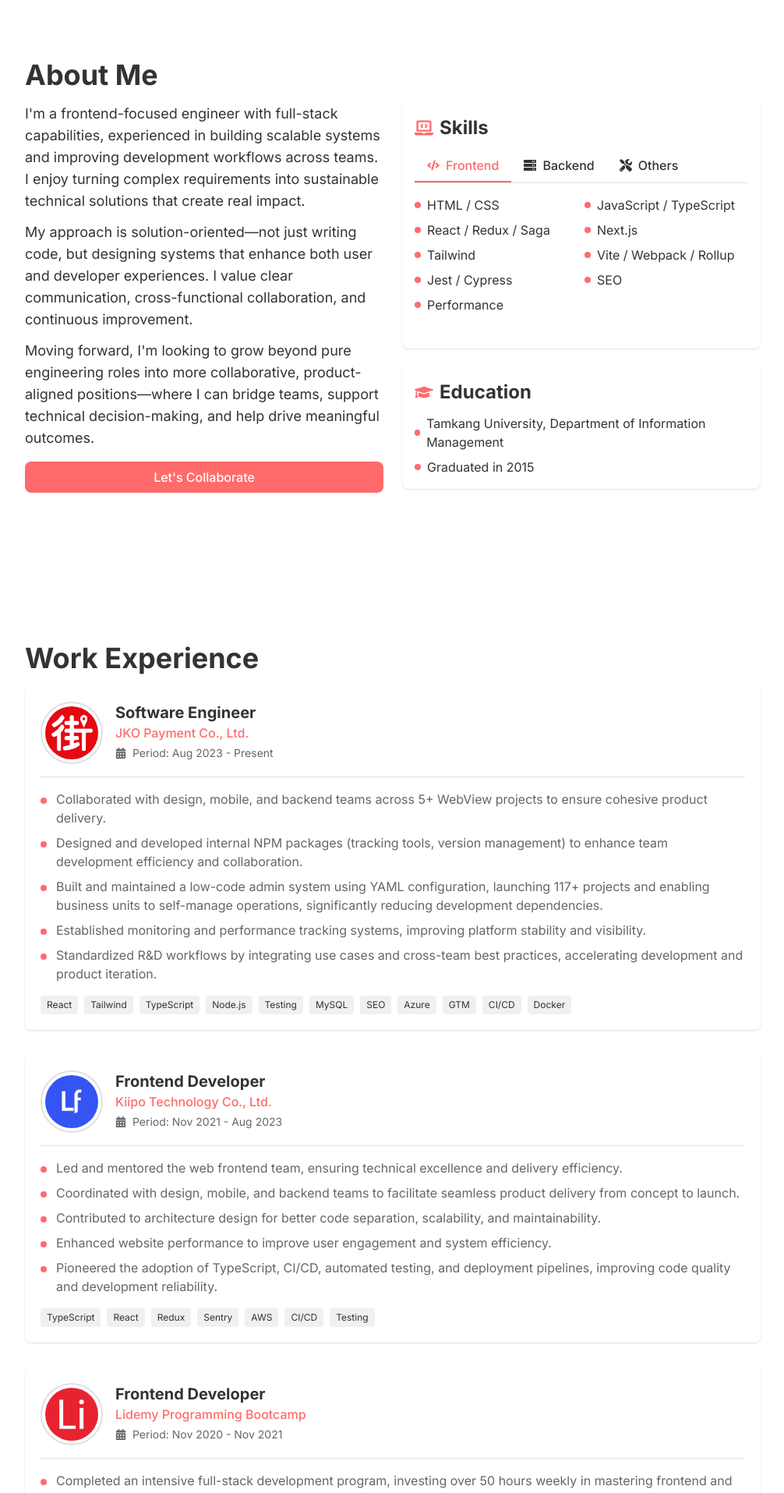
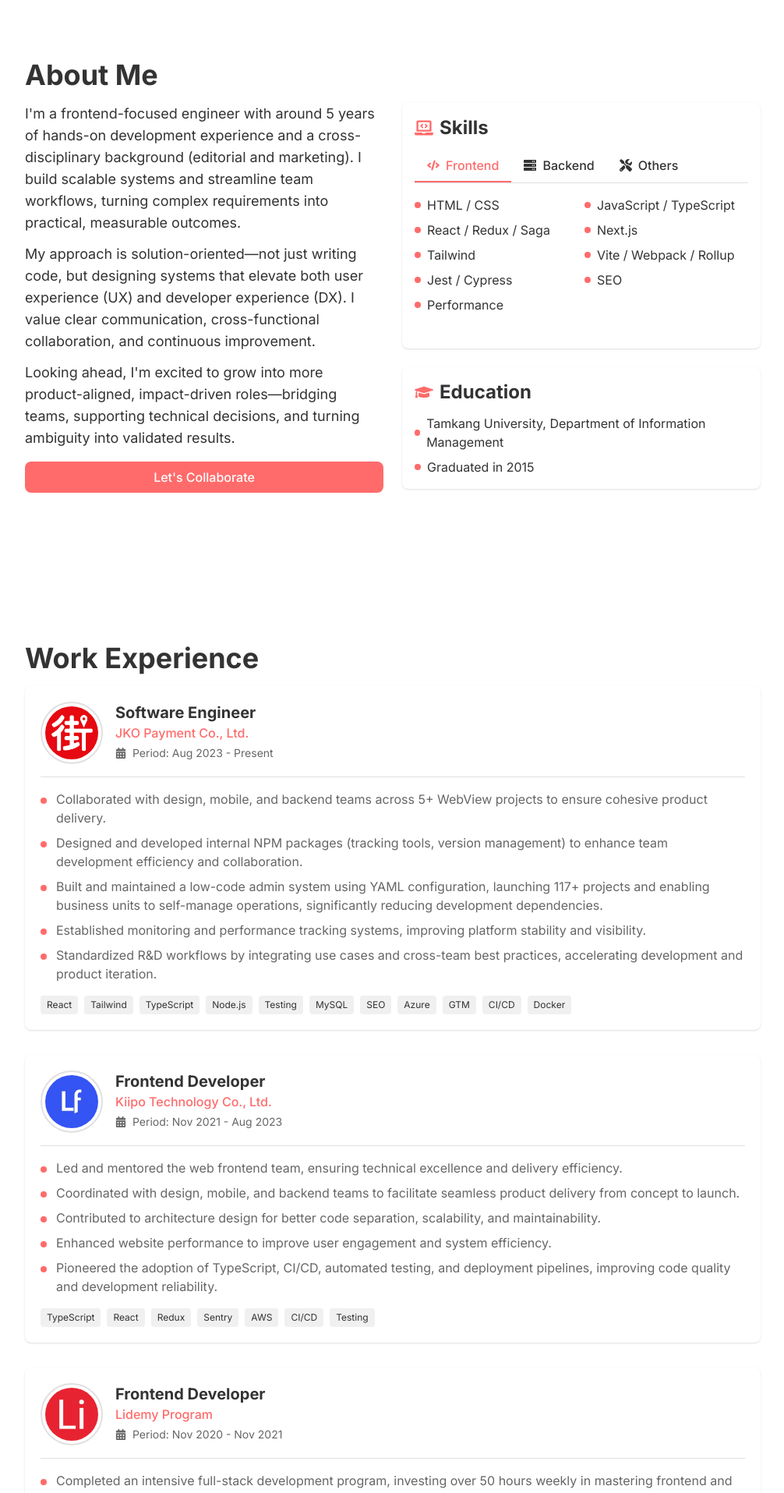
Before and after one commit to ddylanlinn/portfolio, a Next.js app: page /portfolio/ in a window 1280 px wide. Shown: the part 740-2655 px from the top of the page at 78% size, without its empty margins (136-1142 px from the left). Built offline with nearby package versions, Linux system fonts and the light colour scheme.

Commit message:
fix: update desctiption

```diff
--- a/messages/en/common.json
+++ b/messages/en/common.json
@@ -18,9 +18,9 @@
 	"about": {
 		"title": "About Me",
 		"description": [
-			"I'm a frontend-focused engineer with full-stack capabilities, experienced in building scalable systems and improving development workflows across teams. I enjoy turning complex requirements into sustainable technical solutions that create real impact.",
-			"My approach is solution-oriented—not just writing code, but designing systems that enhance both user and developer experiences. I value clear communication, cross-functional collaboration, and continuous improvement.",
-			"Moving forward, I'm looking to grow beyond pure engineering roles into more collaborative, product-aligned positions—where I can bridge teams, support technical decision-making, and help drive meaningful outcomes."
+			"I'm a frontend-focused engineer with around 5 years of hands-on development experience and a cross-disciplinary background (editorial and marketing). I build scalable systems and streamline team workflows, turning complex requirements into practical, measurable outcomes.",
+			"My approach is solution-oriented—not just writing code, but designing systems that elevate both user experience (UX) and developer experience (DX). I value clear communication, cross-functional collaboration, and continuous improvement.",
+			"Looking ahead, I'm excited to grow into more product-aligned, impact-driven roles—bridging teams, supporting technical decisions, and turning ambiguity into validated results."
 		],
 		"cta": "Let's Collaborate",
 		"education": {
@@ -92,7 +92,7 @@
 				]
 			},
 			{
-				"company": "Lidemy Programming Bootcamp",
+				"company": "Lidemy Program",
 				"logo": "/portfolio/images/logo_lidemy.png",
 				"title": "Frontend Developer",
 				"period": "Nov 2020 - Nov 2021",
--- a/messages/zh-TW/common.json
+++ b/messages/zh-TW/common.json
@@ -18,7 +18,7 @@
 	"about": {
 		"title": "關於我",
 		"description": [
-			"我是一位以前端為主、具備全端能力的工程師，擅長打造可擴展的系統，並優化團隊間的開發流程。我樂於將複雜的需求轉化為可持續且具影響力的技術解決方案。",
+			"我是一位以前端為主，約五年開發經驗的工程師，具備全端能力與跨領域背景，擅長打造可擴展系統並優化團隊開發流程，將複雜需求化為技術成果。",
 			"我的工程思維以「解決問題」為核心，不只是寫程式，更注重設計能提升使用者與開發者體驗的整體系統。我重視清晰溝通、跨部門協作與持續改善。",
 			"未來希望從純工程角色，逐步拓展到更貼近產品與團隊協作的職位，發揮我在技術決策、溝通橋接與推動實質成果上的價值。"
 		],
--- a/src/components/Hero.tsx
+++ b/src/components/Hero.tsx
@@ -34,7 +34,6 @@ const Hero = () => {
 	}
 
 	const hero = messages?.hero || {}
-	console.log(`🟢 hero:`, hero)
 
 	const resumePath =
 		locale === 'zh-TW'
```
Also changed, not shown: 2 other files (tests, documents, lock files or other folders).
